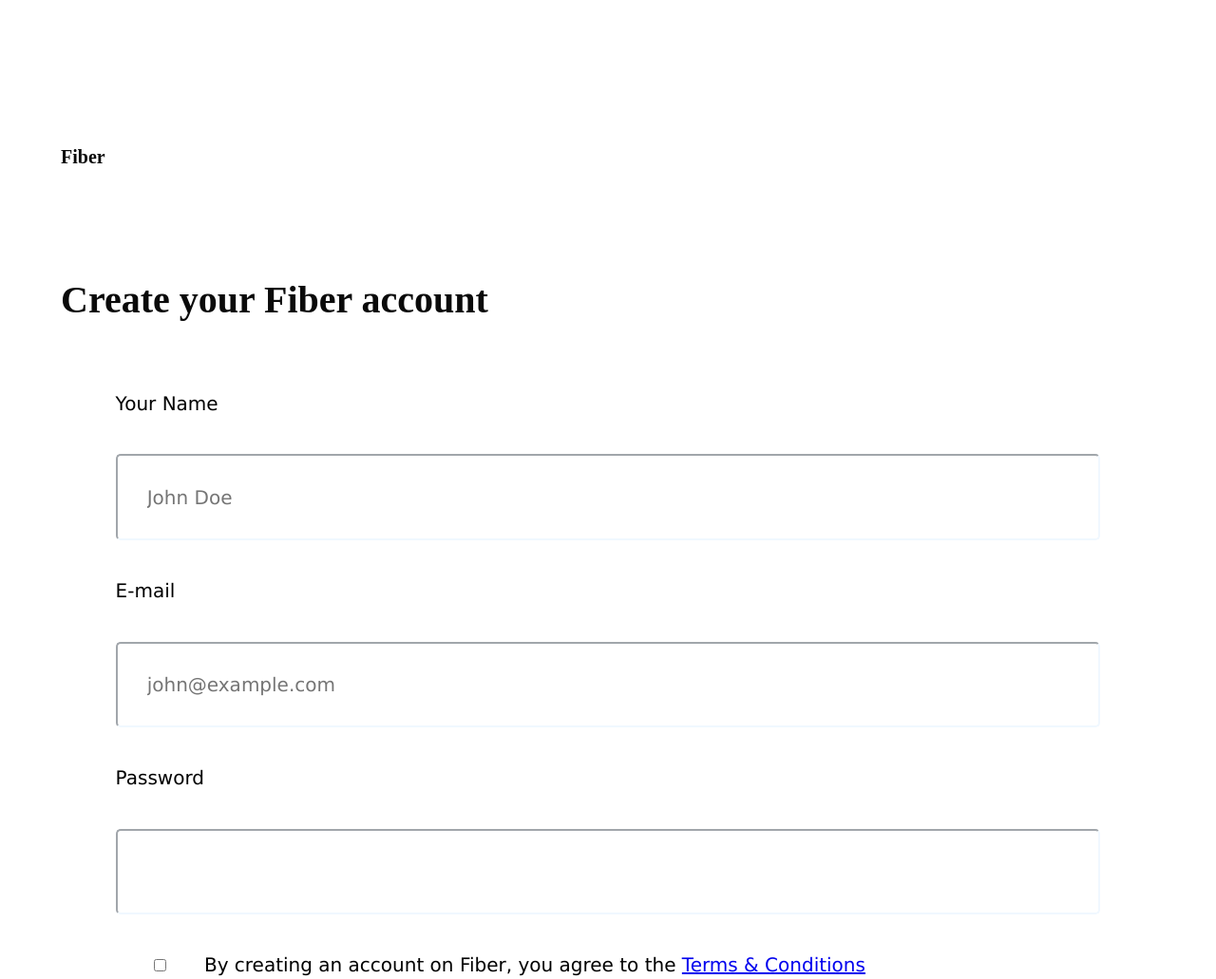
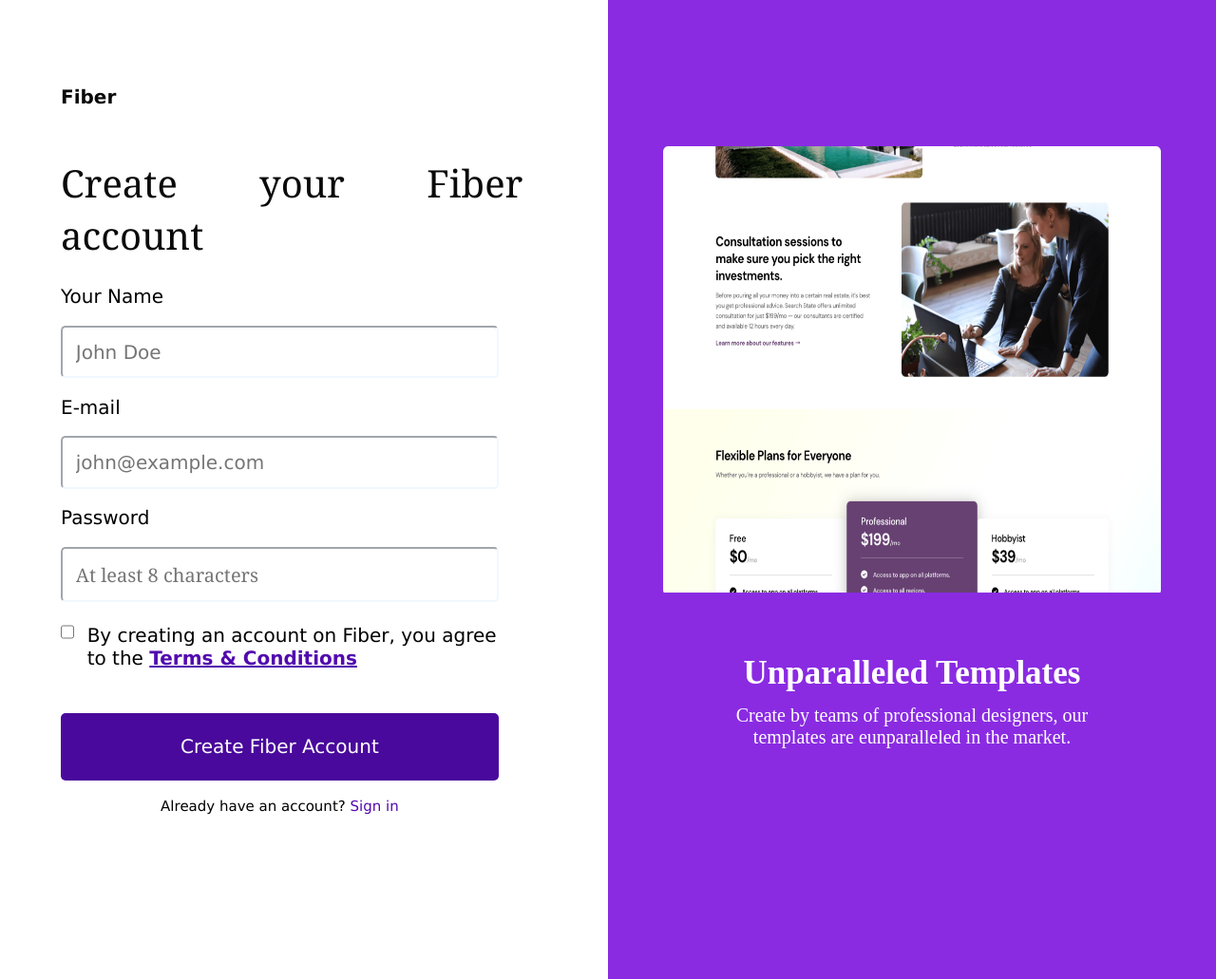
Before and after one commit to HelenGalo/ProyectoFinal, a plain HTML site: page Index.html in a window 1280 px wide. Shown: the top 1031 px of the page at 95% size. Drawn offline with Linux system fonts and the light colour scheme.

Commit message:
Culminacion de la pagina index

```diff
--- a/Css/estilo.css
+++ b/Css/estilo.css
@@ -29,7 +29,7 @@
     padding: 2% 5%;
    }
 
-   .form {
+   .forma{
     display: flex;
     align-content:center;
     justify-content: center;
@@ -37,6 +37,10 @@
     padding: 2% 5%;
     font-family: 'Lucida Sans', 'Lucida Sans Regular', 'Lucida Grande', 'Lucida Sans Unicode', Geneva, Verdana, sans-serif;
     font-size: 20px;
+   }
+
+   .form2{
+      display: none;
    }
    .input input{
     width: 100%;
@@ -51,24 +55,149 @@
 
 
  }
-  P #caja {
-   justify-self: left;
-   width: 9%;
-   height: 9%;
+ .input1 input{
+    width: 100%;
+    padding: 3%;
+    margin-block-end: 4%;
+    margin-block-start: 4%;
+    font-family: Georgia;
+    font-size: 20px;
+    color: black;
+    border-radius: 5px;
+    border-color: aliceblue;
 
+
+ }
+
+ .caja {
+    display: flex;
+    flex-direction: row;
+    justify-content: space-evenly;
+ }
+ .caja a {
+    color: rgb(82, 10, 175);
+    font-weight:bold;
+ }
+ .caja p {
+    margin-top: 7%;
+    font-size: 16px;
+    margin-left: 3%;
+
+ }
+ .caja #caja{
+    width: 12%;
+    margin-bottom: 7%;
+    border-radius: 5px;
+    border: none;
 
  }
 .btn input {
     width: 100%;
-    padding: 3%;
+    padding: 5%;
     margin-block-end: 4%;
     margin-block-start: 4%;
-    font-family: 'Lucida Sans', 'Lucida Sans Regular', 'Lucida Grande', 'Lucida Sans Unicode', Geneva, Verdana, sans-serif;
+    margin-top: 10%;
+    font-family: 'Lucida Sans';
     font-size: 20px;
-    color: black;
+    color: white;
     border-radius: 5px;
-    background-color: blueviolet;
+    background-color: rgb(73, 9, 156);
     border: none;
 
 
 }
+#final{
+font-size: 15px;
+text-align: center;
+
+
+}
+#final a {
+    color: rgb(82, 10, 175);
+    text-decoration: none;
+}
+
+
+@media (min-width:990px) {
+   .principal{
+      display: flex;
+      flex-direction: row;
+      justify-content: center;
+      align-content: center;
+      width: 100%;
+
+
+
+   }
+   .forma{
+      width: 50%;
+      height: max-content;
+      margin-bottom: 20%;
+      margin-top: 2%;
+      padding: 5% 5%;
+
+
+   }
+   .forma form #title-2 {
+      padding: 10% 5%;
+
+   }
+   .forma form{
+      width: 90%;
+      height: 80%;
+
+   }
+   #title-2{
+      width: 95%;
+      margin-bottom: 5%;
+      font-weight:540;
+      font-family: Georgia;
+   }
+
+   .form2{
+    display: flex;
+    background-color: blueviolet;
+    width: 50%;
+
+
+
+   }
+   .imagen img{
+      width: 100%;
+      height: 50%;
+      padding: 9%    ;
+      margin-top: 15%;
+
+
+   }
+   .imagen h1{
+      color: white;
+      text-align: center;
+      font-weight: 800;
+      font-size: 35px;
+
+
+   }
+   #parra{
+      color: white;
+      font-size: 20px;
+      text-align: center;
+
+      margin:  2% 20%;
+
+   }
+   .caja p {
+      margin-top: 1%;
+      font-size: 20px;
+      margin-left: 3%;
+
+   }
+   .caja #caja{
+      width: 5%;
+      margin-bottom: 6%;
+      border-radius: 5px;
+      border: none;
+
+   }
+
+}
--- a/Index.html
+++ b/Index.html
@@ -9,16 +9,10 @@
     <title>Proyecto Final</title>
 </head>
 <body>
-     <header>
+    <section class="principal">
+       <div class="forma">
                     <h2 id="title">Fiber</h2>
-        <h1 id="title-2">Create your Fiber account
-
-        </h1>
-
-    </header>
-
-    <main>
-        <section class="form">
+                  <h1 id="title-2">Create your Fiber account </h1>
                 <form action="">
 
                         <label for="nombre">Your Name</label>
@@ -31,21 +25,40 @@
                             <input type="email" name="email"  placeholder="john@example.com">
                      </div>
 
-                <label for="¨contra">Password</label>
-                <div class="input">
-                <input type="password" name="contra">
+                    <label for="contra">Password</label>
+                    <div class="input1">
+                        <input type="password" name="contra" id="contra" placeholder="At least 8 characters " />
+
                     </div>
-               <p>  <input type="checkbox" name="select" id="caja" >By creating an account on Fiber, you agree to the <a href="Terms & Conditions" >Terms & Conditions</a></p>
+                    <div class="caja">
+                        <input type="checkbox" name="select" id="caja" >
+                         <p>  By creating an account on Fiber, you agree to the <a href="Terms & Conditions" >Terms & Conditions</a></p>
+                    </div>
+
                     <div class="btn">
                         <input type="submit" value="Create Fiber Account">
                      </div>
 
-                <p>Already have an account? <a href="Sign in">Sign in</a></p>
+                       <p id="final">Already have an account? <a href="Sign in">Sign in</a></p>
+
 
 
                 </form>
+        </div>
+        <div class="form2">
+                <div class="imagen">
+                    <img src="img/Sign Up Image.png" alt="">
+                    <h1>
+                        Unparalleled Templates
+                    </h1>
+                    <p id="parra">Create by teams of professional designers, our templates are  eunparalleled in the market.</p>
+                </div>
+
+
+        </div>
+
 
     </section>
-    </main>
+
 </body>
 </html>
```
Also changed, not shown: img/visto.png (added). Lines whose indentation alone changed are shown as unchanged.
